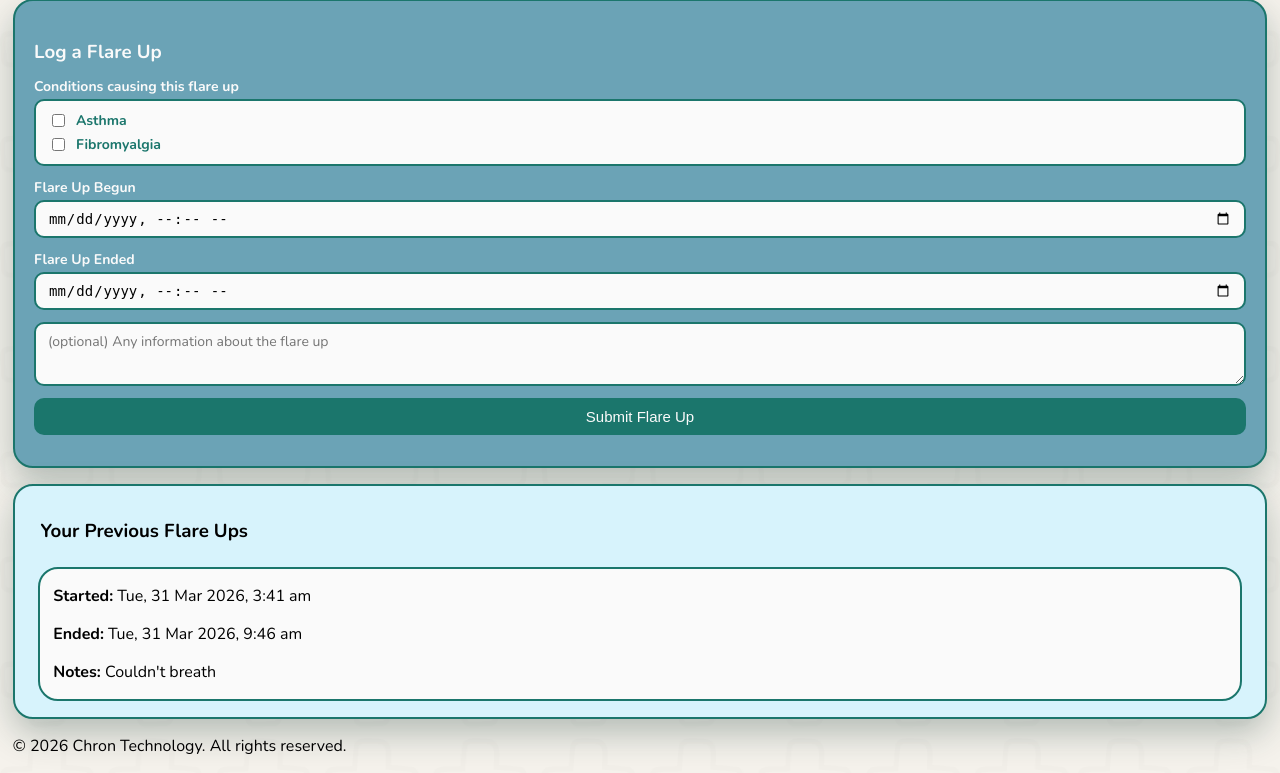
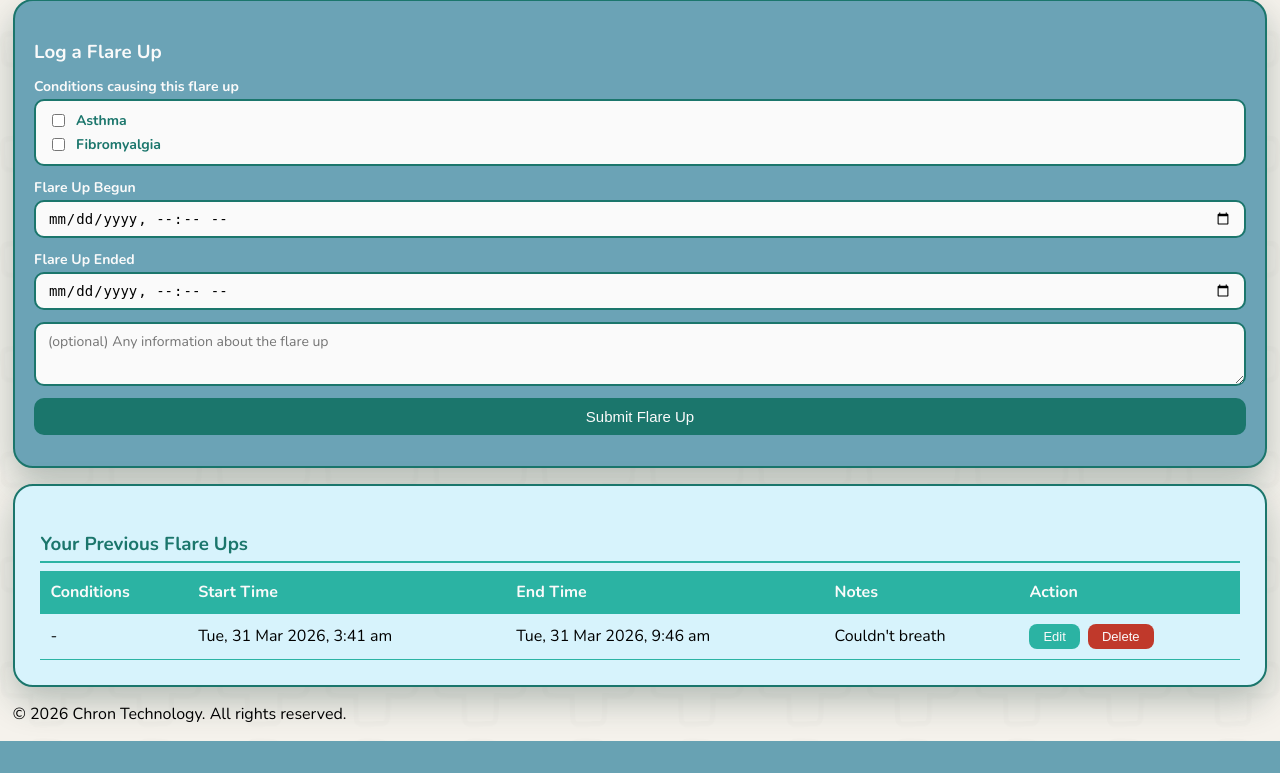
Before and after one commit to Keeny18/Chron-Technology, a Flask app: page /log in a window 1280 px wide. Shown: the part 225-998 px from the top of the page. After the commit the page ends 966 px from the top, so only its background shows below. Run offline with Flask 3, Linux system fonts and the light colour scheme; a user stored in the database is signed in; data comes from the database, SQL or seed files in the repository; both versions use the stored data as it was after the commit.

Commit message:
editing buttons

```diff
--- a/app.py
+++ b/app.py
@@ -177,19 +177,21 @@ def log():
 
         # Fetch which conditions are linked to each flare up
         flare_up_ids = [row[0] for row in rows]
-        conditions_map = {}
+        conditions_name_map = {}
+        conditions_id_map = {}
         if flare_up_ids:
             placeholders = ','.join('?' * len(flare_up_ids))
             cursor.execute(f'''
-                SELECT fuc.flare_up_id, c.condition_name
+                SELECT fuc.flare_up_id, fuc.condition_id, c.condition_name
                 FROM flare_up_conditions fuc
                 JOIN conditions c ON c.id = fuc.condition_id
                 WHERE fuc.flare_up_id IN ({placeholders})
             ''', flare_up_ids)
-            for fup_id, cname in cursor.fetchall():
-                conditions_map.setdefault(fup_id, []).append(cname)
+            for fup_id, cid, cname in cursor.fetchall():
+                conditions_name_map.setdefault(fup_id, []).append(cname)
+                conditions_id_map.setdefault(fup_id, []).append(cid)
 
-        user_logs = [(row[0], row[1], row[2], row[3] or '', conditions_map.get(row[0], [])) for row in rows]
+        user_logs = [(row[0], row[1], row[2], row[3] or '', conditions_name_map.get(row[0], []), conditions_id_map.get(row[0], [])) for row in rows]
 
         # Fetch user's conditions for the form
         cursor.execute(
@@ -542,12 +544,74 @@ def delete_item(item_id):
 
     conn = get_user_conn()
     cursor = conn.cursor()
-    # Only delete if it belongs to the current user
     cursor.execute("DELETE FROM conditions WHERE id = ? AND user_id = ?", (item_id, session['user_id']))
     conn.commit()
     conn.close()
     flash('Condition deleted.', 'success')
     return redirect(url_for('conditions'))
+
+
+@app.route('/edit_condition/<int:item_id>', methods=['POST'])
+def edit_condition(item_id):
+    if not session.get('user_id'):
+        return redirect('/signin')
+
+    triggers = request.form.get('triggers', '')
+    important_info = request.form.get('important_info', '')
+
+    conn = get_user_conn()
+    cursor = conn.cursor()
+    cursor.execute(
+        'UPDATE conditions SET triggers = ?, important_information = ? WHERE id = ? AND user_id = ?',
+        (triggers, important_info, item_id, session['user_id'])
+    )
+    conn.commit()
+    conn.close()
+    flash('Condition updated.', 'success')
+    return redirect('/conditions')
+
+
+@app.route('/edit_flareup/<int:item_id>', methods=['POST'])
+def edit_flareup(item_id):
+    if not session.get('user_id'):
+        return redirect('/signin')
+
+    begin_time = request.form.get('flare_up_begun')
+    end_time = request.form.get('flare_up_end')
+    comment = request.form.get('flareup_information', '')
+    selected_condition_ids = request.form.getlist('condition_ids')
+
+    conn = get_user_conn()
+    cursor = conn.cursor()
+    cursor.execute(
+        'UPDATE flare_ups SET begin_time = ?, end_time = ?, flareup_comment = ? WHERE id = ? AND user_id = ?',
+        (begin_time, end_time, comment, item_id, session['user_id'])
+    )
+    cursor.execute('DELETE FROM flare_up_conditions WHERE flare_up_id = ?', (item_id,))
+    for condition_id in selected_condition_ids:
+        cursor.execute(
+            'INSERT INTO flare_up_conditions (flare_up_id, condition_id) VALUES (?, ?)',
+            (item_id, condition_id)
+        )
+    conn.commit()
+    conn.close()
+    flash('Flare up updated.', 'success')
+    return redirect('/log')
+
+
+@app.route('/delete_flareup/<int:item_id>', methods=['POST'])
+def delete_flareup(item_id):
+    if not session.get('user_id'):
+        return redirect('/signin')
+
+    conn = get_user_conn()
+    cursor = conn.cursor()
+    cursor.execute('DELETE FROM flare_up_conditions WHERE flare_up_id = ?', (item_id,))
+    cursor.execute('DELETE FROM flare_ups WHERE id = ? AND user_id = ?', (item_id, session['user_id']))
+    conn.commit()
+    conn.close()
+    flash('Flare up deleted.', 'success')
+    return redirect('/log')
 # _______________________ end conditions page _______________________
 
 
--- a/static/style.css
+++ b/static/style.css
@@ -310,6 +310,52 @@ main {
     background-color: #a93226;
 }
 
+.edit-btn {
+    background-color: #2BB3A3;
+    color: #fafafa;
+    border: none;
+    padding: 5px 14px;
+    border-radius: 8px;
+    font-size: 13px;
+    cursor: pointer;
+    transition: background-color 0.2s ease;
+}
+
+.edit-btn:hover {
+    background-color: #2a7183;
+}
+
+.action-cell {
+    white-space: nowrap;
+    vertical-align: middle;
+}
+
+.action-cell .edit-btn,
+.action-cell form {
+    display: inline-block;
+    margin-right: 4px;
+}
+
+.flareup-actions {
+    display: flex;
+    gap: 0.5vw;
+    padding: 0.5vh 1vw 0.8vh;
+    align-items: center;
+}
+
+.inline-edit-form {
+    padding: 1vh 1vw;
+    border-top: 2px solid #2BB3A3;
+    background-color: rgba(43, 179, 163, 0.05);
+    border-radius: 0 0 18px 18px;
+}
+
+.inline-edit-actions {
+    display: flex;
+    gap: 0.5vw;
+    margin-top: 0.8vh;
+}
+
 .summary-section {
     margin-top: 2vh;
 }
--- a/templates/log.html
+++ b/templates/log.html
@@ -79,25 +79,72 @@
             </form>
         </div>
 
-        <div class="all_log_display">
-            <h3 class="flareup_heading">Your Previous Flare Ups</h3>
+        <div class="summary-section">
+            <h3>Your Previous Flare Ups</h3>
             {% if user_logs %}
-            <div class="user-logs">
-                {% for id, begin_time, end_time, comment, conditions in user_logs %}
-                <div class="individual_flareup">
-                    {% if conditions %}
-                    <p class="flareup_text"><strong>Conditions:</strong> {{ conditions | join(', ') }}</p>
-                    {% endif %}
-                    <p class="flareup_text"><strong>Started:</strong> <span class="datetime" data-time="{{ begin_time }}">{{ begin_time }}</span></p>
-                    <p class="flareup_text"><strong>Ended:</strong> <span class="datetime" data-time="{{ end_time }}">{{ end_time }}</span></p>
-                    {% if comment %}
-                    <p class="flareup_text"><strong>Notes:</strong> {{ comment }}</p>
-                    {% endif %}
-                </div>
-                {% endfor %}
-            </div>
+            <table class="summary-table">
+                <thead>
+                    <tr>
+                        <th>Conditions</th>
+                        <th>Start Time</th>
+                        <th>End Time</th>
+                        <th>Notes</th>
+                        <th>Action</th>
+                    </tr>
+                </thead>
+                <tbody>
+                    {% for id, begin_time, end_time, comment, condition_names, condition_ids in user_logs %}
+                    <tr>
+                        <td>{{ condition_names | join(', ') if condition_names else '-' }}</td>
+                        <td><span class="datetime" data-time="{{ begin_time }}">{{ begin_time }}</span></td>
+                        <td><span class="datetime" data-time="{{ end_time }}">{{ end_time }}</span></td>
+                        <td>{{ comment if comment else '-' }}</td>
+                        <td class="action-cell">
+                            <button type="button" class="edit-btn" onclick="toggleEditFlareup({{ id }})">Edit</button>
+                            <form action="/delete_flareup/{{ id }}" method="POST" style="display:inline">
+                                <button type="submit" class="delete-btn">Delete</button>
+                            </form>
+                        </td>
+                    </tr>
+                    <tr id="edit-flareup-{{ id }}" style="display:none">
+                        <td colspan="5">
+                            <form method="POST" action="/edit_flareup/{{ id }}" class="inline-edit-form">
+                                <div class="log-form-group">
+                                    <label>Conditions</label>
+                                    {% if user_conditions %}
+                                    <div class="condition-checkboxes">
+                                        {% for cid, cname in user_conditions %}
+                                        <label class="condition-checkbox-label">
+                                            <input type="checkbox" name="condition_ids" value="{{ cid }}" {% if cid in condition_ids %}checked{% endif %}>
+                                            {{ cname }}
+                                        </label>
+                                        {% endfor %}
+                                    </div>
+                                    {% endif %}
+                                </div>
+                                <div class="log-form-group">
+                                    <label>Flare Up Begun</label>
+                                    <input type="datetime-local" name="flare_up_begun" value="{{ begin_time }}">
+                                </div>
+                                <div class="log-form-group">
+                                    <label>Flare Up Ended</label>
+                                    <input type="datetime-local" name="flare_up_end" value="{{ end_time }}">
+                                </div>
+                                <div class="log-form-group">
+                                    <textarea name="flareup_information" class="trigger-input" placeholder="Notes...">{{ comment }}</textarea>
+                                </div>
+                                <div class="inline-edit-actions">
+                                    <button type="submit" class="add-condition-btn">Save</button>
+                                    <button type="button" class="delete-btn" onclick="toggleEditFlareup({{ id }})">Cancel</button>
+                                </div>
+                            </form>
+                        </td>
+                    </tr>
+                    {% endfor %}
+                </tbody>
+            </table>
             {% else %}
-            <p class="no-data" style="padding-left: 1vw;">You have not added any flare ups yet.</p>
+            <p class="no-data">You have not added any flare ups yet.</p>
             {% endif %}
         </div>
     </main>
@@ -108,6 +155,11 @@
 
     <script src="script.js"></script>
     <script>
+        function toggleEditFlareup(id) {
+            const form = document.getElementById('edit-flareup-' + id);
+            form.style.display = form.style.display === 'none' ? '' : 'none';
+        }
+
         const now = new Date();
         const maxDateTime = now.toISOString().slice(0, 16);
         document.getElementById('flare_up_begun').max = maxDateTime;
```
Also changed, not shown: templates/conditions.html (+26 -2 lines), users.db, 1 other file.
